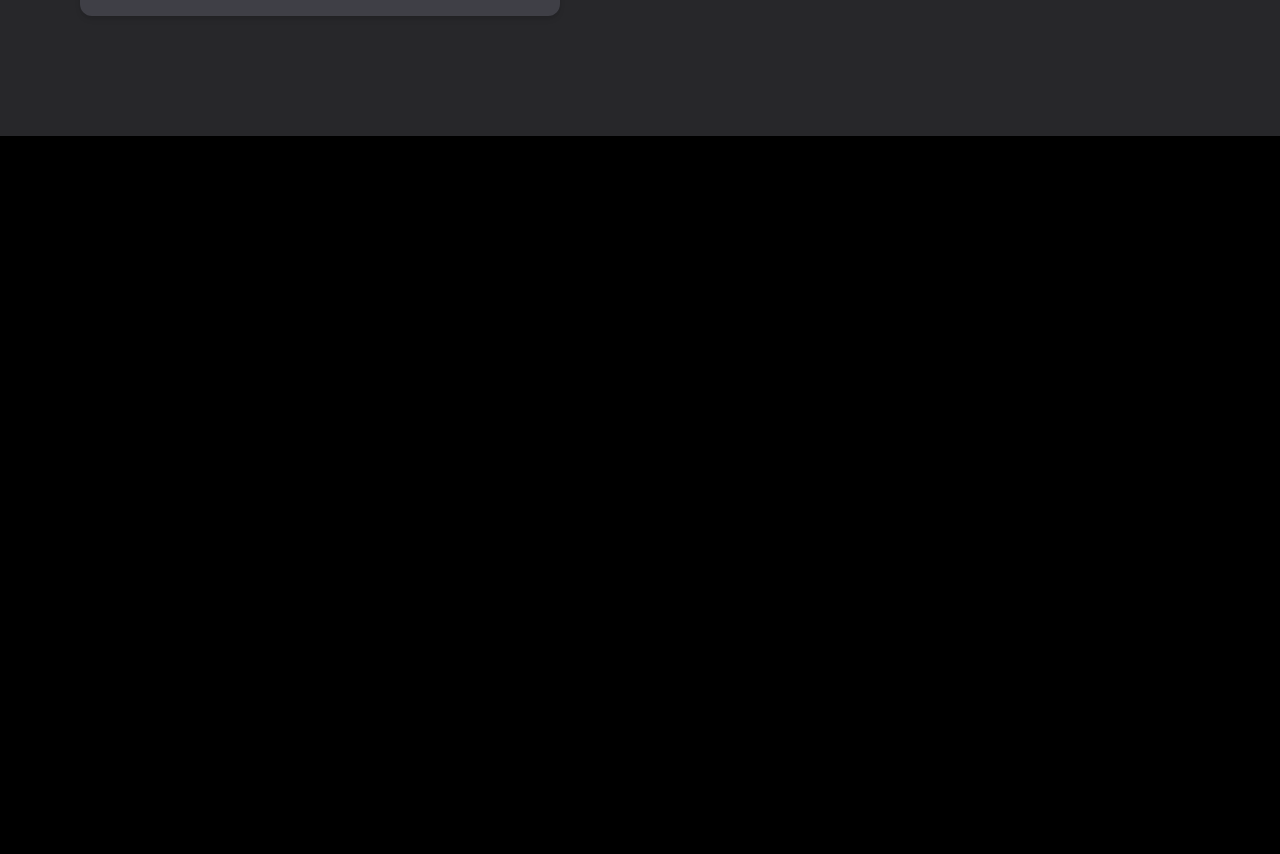
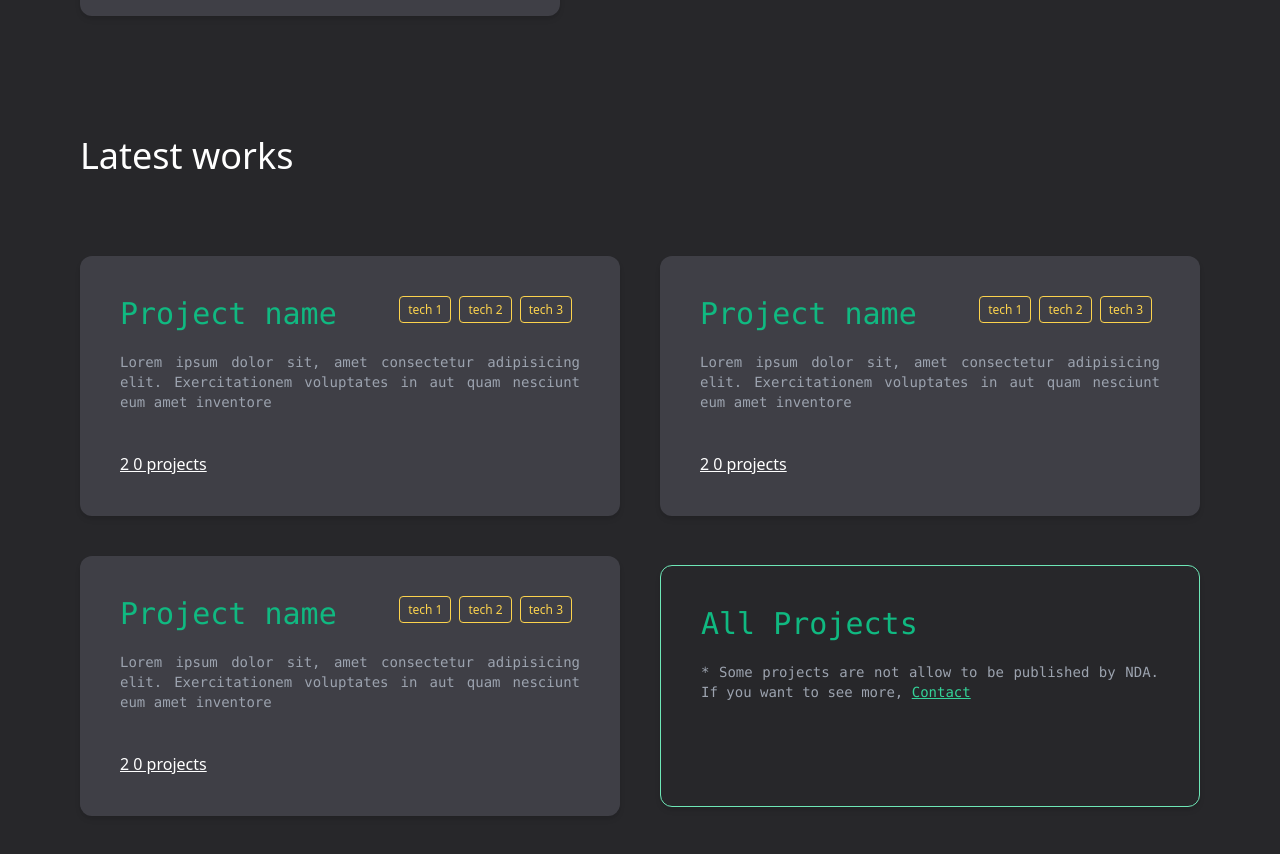
Before and after one commit to NishantTheProgrammer/portfolio, a Vue app: page / in a window 1280 px wide. Shown: the part 1480-2334 px from the top of the page. Before the commit the page ends 1616 px from the top, so only its background shows below. Built offline with nearby package versions, Linux system fonts and the light colour scheme.

Commit message:
added section 3 of home page

```diff
--- /dev/null
+++ b/src/components/ProjectCard.vue
@@ -0,0 +1,17 @@
+<template>
+    <div class="shadow-md bg-zinc-700 p-10 rounded-xl w-full">
+        <div class="flex justify-between">
+            <h2 class="text-emerald-500 text-3xl font-mono">Project name</h2>
+            <div>
+                <span class="border-amber-300 border text-amber-300 rounded text-xs px-2 py-1 mr-2">tech 1</span>
+                <span class="border-amber-300 border text-amber-300 rounded text-xs px-2 py-1 mr-2">tech 2</span>
+                <span class="border-amber-300 border text-amber-300 rounded text-xs px-2 py-1 mr-2">tech 3</span>
+            </div>
+        </div>
+        <p class="text-sm text-gray-400 font-mono text-justify mt-5">Lorem ipsum dolor sit, amet consectetur
+            adipisicing
+            elit.
+            Exercitationem voluptates in aut quam nesciunt eum amet inventore</p>
+        <RouterLink to="projects" class="underline hover:text-emerald-400 mt-10 block">2 0 projects</RouterLink>
+    </div>
+</template>
--- a/src/views/HomeView.vue
+++ b/src/views/HomeView.vue
@@ -1,5 +1,6 @@
 <script setup lang="ts">
 import NavBar from '@/components/NavBar.vue';
+import ProjectCard from '@/components/ProjectCard.vue';
 import Role from '@/components/Role.vue';
 </script>
 
@@ -51,7 +52,7 @@ import Role from '@/components/Role.vue';
       <div class="flex justify-center  flex-col gap-10 p-20">
         <p class="text-sm text-gray-400 font-mono">Introduction</p>
         <h2 class="text-4xl font-mono">Hello! I'm Nishant</h2>
-        <p class="text-xl">Every flsfjls</p>
+        <p class="text-xl italic">Every flsfjls</p>
         <p class="text-sm text-gray-400 font-mono text-justify">Lorem ipsum dolor sit, amet consectetur adipisicing
           elit.
           Exercitationem voluptates in aut quam nesciunt eum amet inventore earum incidunt eligendi obcaecati labore
@@ -60,5 +61,18 @@ import Role from '@/components/Role.vue';
           magnam?</p>
       </div>
     </section>
+    <section class="h-screen">
+      <h2 class="px-20 text-4xl">Latest works</h2>
+      <div class="grid grid-cols-2 justify-center items-center gap-10 p-20">
+        <ProjectCard></ProjectCard>
+        <ProjectCard></ProjectCard>
+        <ProjectCard></ProjectCard>
+        <div class="shadow-md border-emerald-300 border p-10 rounded-xl w-full">
+          <h2 class="text-emerald-500 text-3xl font-mono">All Projects</h2>
+          <p class="text-sm text-gray-400 font-mono text-justify mt-5">* Some projects are not allow to be published by NDA. If you want to see more, <RouterLink to="projects" class="underline text-emerald-400">Contact</RouterLink></p>
+          <p class="mt-10 opacity-0">.</p>
+        </div>
+      </div>
+    </section>
   </main>
 </template>
```
